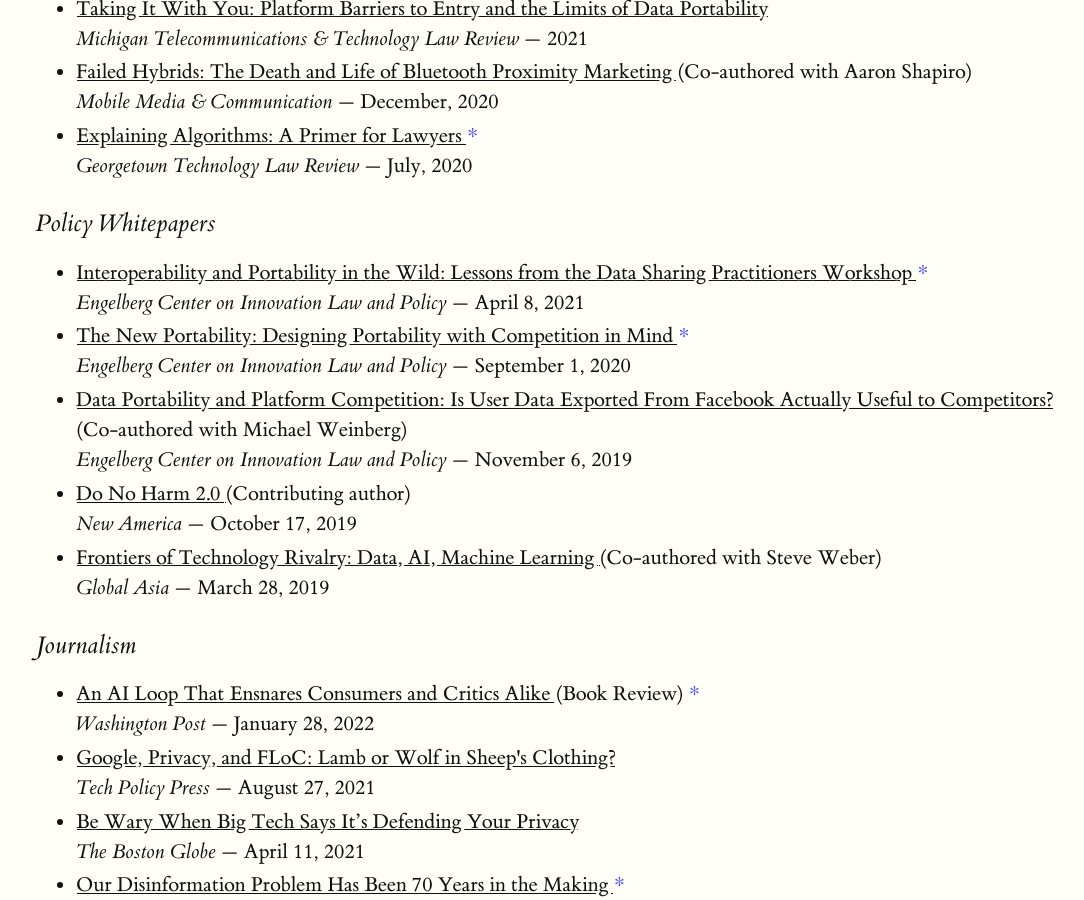
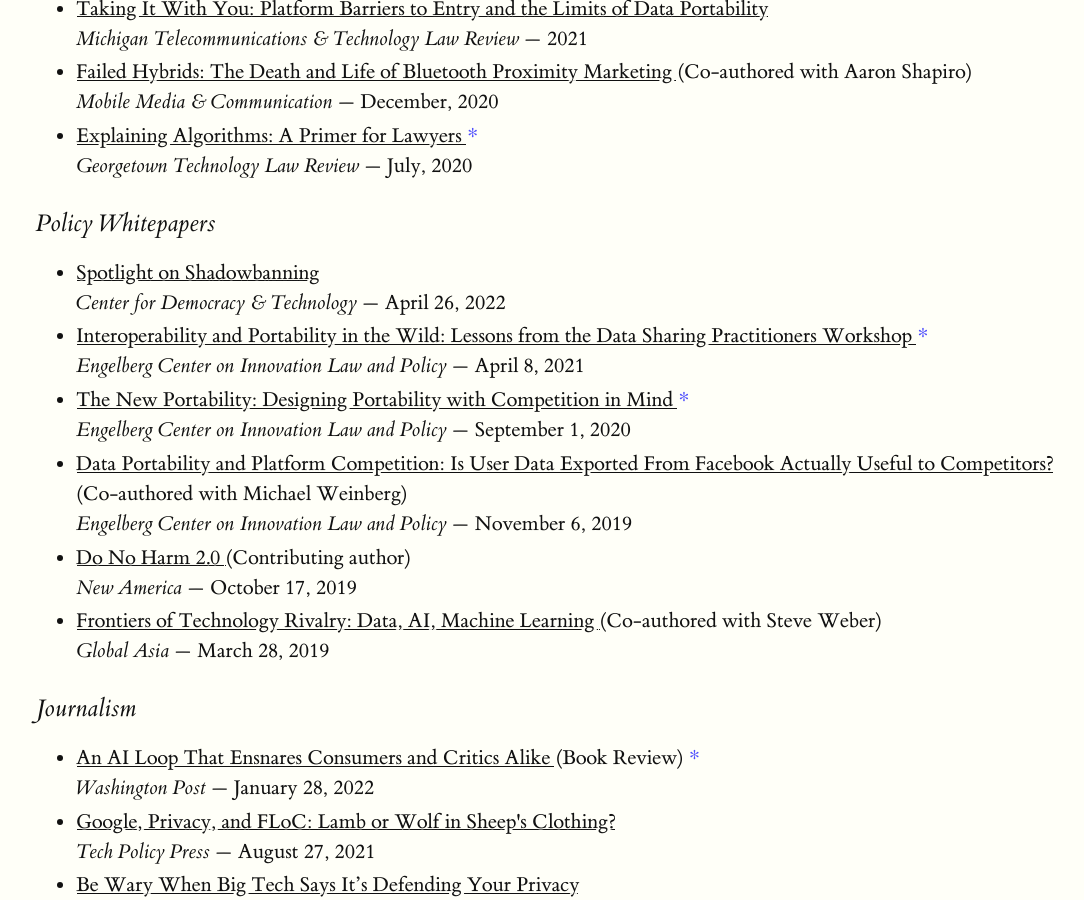
Before and after one commit to gajeam/gajeam.github.io, a Jekyll site: the page built from index.html, in a window 1280 px wide and 900 px high, scrolled down 560 px. Shown: the whole window, without its empty margins (92-1176 px from the left). Built offline with Jekyll 4.4.1, drawn with Linux system fonts in a browser that asks for light colours.

Commit message:
Added shadowbanning paper

```diff
--- a/_data/links.yaml
+++ b/_data/links.yaml
@@ -19,6 +19,10 @@
         fave: true
   - title: "Policy Whitepapers"
     list:
+      - name: "Spotlight on Shadowbanning"
+        publisher: Center for Democracy & Technology
+        link: https://cdt.org/insights/spotlight-on-shadowbanning/
+        date: April 26, 2022
       - name: "Interoperability and Portability in the Wild: Lessons from the Data Sharing Practitioners Workshop"
         publisher: Engelberg Center on Innovation Law and Policy
         link: https://www.law.nyu.edu/centers/engelberg/pubs/2020-04-interoperability-and-portability-in-the-wild
```
